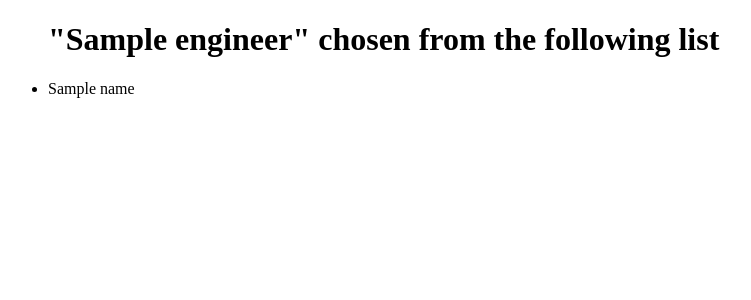
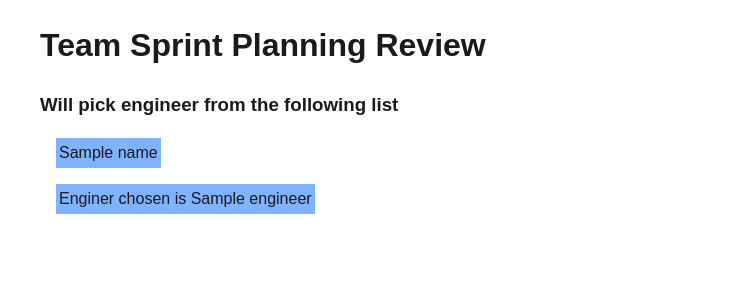
Before and after one commit to akaria2001/Lab2022, a Flask app: template templates/index.html in a window 1280 px wide. Shown: the top 300 px of the page, without its empty margins (0-751 px from the left). Run offline with Flask 3, Linux system fonts and the light colour scheme; the template is opened without the code that fills it: most values are stand-ins (such as "Sample title", 1, 10 or a date in 2020).

Commit message:
Formatting index.html to use css

```diff
--- a/templates/index.html
+++ b/templates/index.html
@@ -2,15 +2,28 @@
 <html>
 <head>
     <title>Random Name</title>
+    <link rel="stylesheet" href="/static/styles.css" />
 </head>
 
 <body>
     <ul>
-        <h1>"{{ engineer }}" chosen from the following list</h1>
+        <h1>Team Sprint Planning Review</h1>
+        <th class="table_header">
+            <h3>Will pick engineer from the following list</h3>
+        </th>
+        <table class="table">
         {% for name in names %}
-        <li>{{ name }}</li>
+        <tr class="table_row">
+        <td>{{name}}</td>
+        </tr>
         {% endfor %}
-        <h2></h2>
+        </tr>
+        </table>
+        <table class="table">
+        <tr>
+            <td>Enginer chosen is {{ engineer }}</td>
+        </tr>
+        </table>
     </ul>
 </body>
 </html>
```
